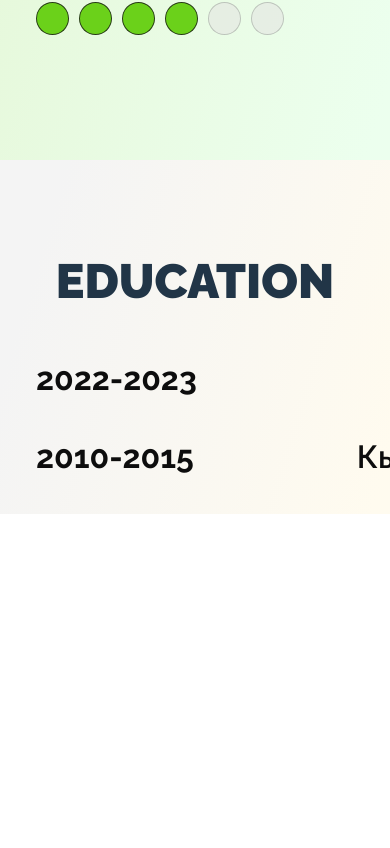
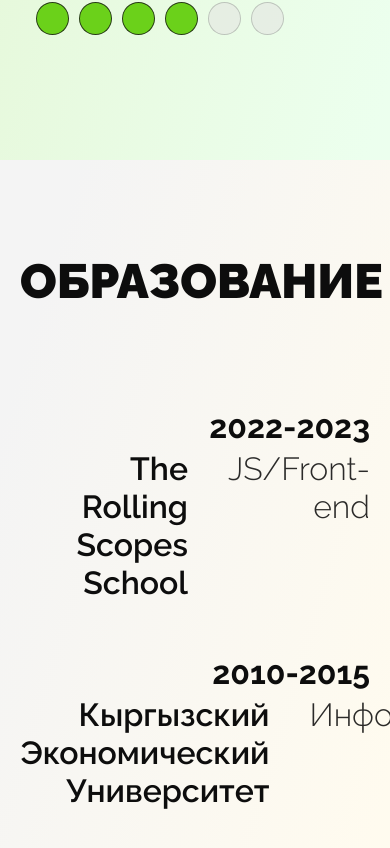
Before and after one commit to Kubatbekkk/porfolio, a React (Vite) app: page / in a window 390 px wide. Shown: the part 3399-4247 px from the top of the page. Before the commit the page ends 3913 px from the top, so only its background shows below. Built offline with nearby package versions, Linux system fonts and the light colour scheme.

Commit message:
fix: Education layout on mobile

```diff
--- a/css/style.css
+++ b/css/style.css
@@ -1,4 +1,82 @@
-.two-blocks {
-  background: -o-linear-gradient(343.13deg, #F4F4F4 13.85%, #FFFBEF 96.45%);
-  background: linear-gradient(106.87deg, #F4F4F4 13.85%, #FFFBEF 96.45%);
+.education {
+  padding: 93px 36px 0px;
 }
+.education__title {
+  margin-bottom: 51px;
+}
+.education__list {
+  display: grid;
+  grid-template-columns: 1fr 3fr;
+  gap: 40px;
+  max-width: 1100px;
+  margin: 0 auto;
+}
+.education__year {
+  font-size: 32px;
+  font-weight: 700;
+  line-height: 38px;
+  text-align: left;
+  color: rgba(0, 0, 0, 0.9490196078);
+}
+.education__right-wrapper {
+  display: grid;
+  grid-template-columns: 2fr 1fr;
+  gap: 40px;
+}
+.education__where {
+  font-size: 32px;
+  font-weight: 600;
+  line-height: 38px;
+  color: rgba(0, 0, 0, 0.9490196078);
+}
+.education__profession {
+  font-size: 32px;
+  font-weight: 300;
+  line-height: 38px;
+  text-align: right;
+  color: rgba(0, 0, 0, 0.831372549);
+}
+@media screen and (max-width: 960px) {
+  .education {
+    padding: 93px 36px 40px;
+  }
+  .education__title {
+    text-align: right;
+    color: rgba(0, 0, 0, 0.9490196078);
+  }
+  .education__list {
+    gap: 68px;
+  }
+  .education__right-warpper {
+    display: -webkit-box;
+    display: -ms-flexbox;
+    display: flex;
+    -webkit-box-orient: vertical;
+    -webkit-box-direction: normal;
+        -ms-flex-direction: column;
+            flex-direction: column;
+    gap: 8px;
+  }
+  .education__where {
+    text-align: right;
+  }
+}
+@media screen and (max-width: 740px) {
+  .education {
+    padding: 93px 20px 40px;
+  }
+  .education__list {
+    display: -webkit-box;
+    display: -ms-flexbox;
+    display: flex;
+    -webkit-box-orient: vertical;
+    -webkit-box-direction: normal;
+        -ms-flex-direction: column;
+            flex-direction: column;
+    gap: 4px;
+  }
+  .education__year {
+    text-align: right;
+    margin-top: 48px;
+  }
+}
--- a/src/view/components/Education/index.tsx
+++ b/src/view/components/Education/index.tsx
@@ -1,29 +1,25 @@
+import { Fragment } from "react";
+import education from "../../../data/education"
+import lang from "../../../data/lang";
+import { useLangStore } from "../../../hooks/lang-state"
 import './style.scss'
-import education from '../../../data/education'
-import { Fragment } from 'react'
-import lang from '../../../data/lang'
-import { useLangStore } from '../../../hooks/lang-state'
 
-const Education = () => {
-  const { lng } = useLangStore()
+function Education() {
+  const { lng } = useLangStore();
 
   return (
-    <section className='education' id='education'>
-      <h3 className="education__title">Education</h3>
+    <section className="education" id="education">
+      <h3 className="education__title">{lang[lng]["education"]}</h3>
       <div className="education__list">
-        {education.map((ed, i) => (
+        {education.map((educ, i) =>
           <Fragment key={i}>
-            <div className="education__year">{ed.year}</div>
+            <div className="education__year">{educ.year}</div>
             <div className="education__right-wrapper">
-              <div className="education__where">
-                {lang[lng][ed.where]}
-              </div>
-              <div className="education__profession">
-                {lang[lng][ed.profession]}
-              </div>
+              <div className="education__where">{lang[lng][educ.where]}</div>
+              <div className="education__profession">{lang[lng][educ.profession]}</div>
             </div>
           </Fragment>
-        ))}
+        )}
       </div>
     </section>
   )
--- a/src/view/components/Education/style.scss
+++ b/src/view/components/Education/style.scss
@@ -9,7 +9,7 @@
     display: grid;
     grid-template-columns: 1fr 3fr;
     gap: 40px;
-    min-width: 1100px;
+    max-width: 1100px;
     margin: 0 auto;
   }
 
@@ -41,4 +41,43 @@
     text-align: right;
     color: #000000d4;
   }
+
+  @media screen and (max-width: 960px) {
+    padding: 93px 36px 40px;
+
+    &__title {
+      text-align: right;
+      color: #000000f2;
+    }
+
+    &__list {
+      gap: 68px;
+    }
+
+    &__right-warpper {
+      display: flex;
+      flex-direction: column;
+      gap: 8px;
+    }
+
+    &__where {
+      text-align: right;
+    }
+  }
+
+  @media screen and (max-width: 740px) {
+    padding: 93px 20px 40px;
+
+    &__list {
+      display: flex;
+      flex-direction: column;
+      gap: 4px;
+    }
+
+    &__year {
+      text-align: right;
+      margin-top: 48px;
+    }
+  }
+
 }
--- a/src/view/components/main/index.tsx
+++ b/src/view/components/main/index.tsx
@@ -3,7 +3,8 @@ import Top from '../top'
 import About from '../about'
 import Skills from '../skills'
 import Languages from '../languages'
-import Education from '../Education'
+import Education from '../education'
+
 const Main = () => {
   return (
     <>
```
